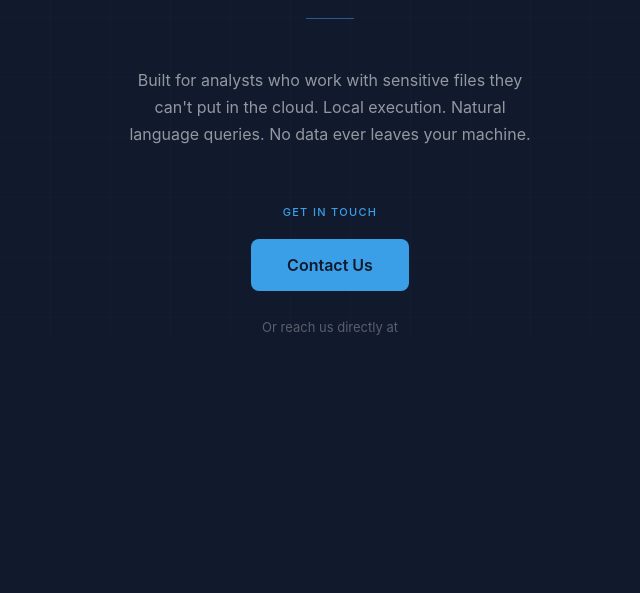
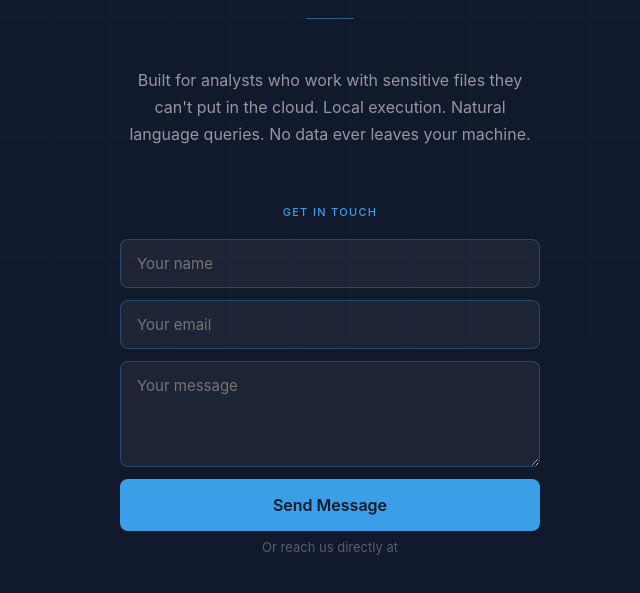
Before and after one commit to smcguan/jetwareai-site, a plain HTML site: page index.html in a window 1280 px wide. Shown: the part 463-1056 px from the top of the page, without its empty margins (310-950 px from the left). Before the commit the page ends 846 px from the top, so only its background shows below. Drawn offline with Linux system fonts and the light colour scheme.

Commit message:
Update index.html

```diff
--- a/index.html
+++ b/index.html
@@ -214,7 +214,15 @@
 
     <div class="cta-label">Get in touch</div>
 
-    <a class="cta-btn" href="https://formspree.io/f/xlgolljk">Contact Us</a>
+    <form action="https://formspree.io/f/xlgolljk" method="POST" style="width:100%;max-width:420px;display:flex;flex-direction:column;gap:12px;">
+  <input type="text" name="name" placeholder="Your name" required
+    style="background:rgba(255,255,255,0.05);border:1px solid rgba(59,159,232,0.3);border-radius:8px;padding:14px 16px;color:#fff;font-size:15px;font-family:inherit;outline:none;">
+  <input type="email" name="email" placeholder="Your email" required
+    style="background:rgba(255,255,255,0.05);border:1px solid rgba(59,159,232,0.3);border-radius:8px;padding:14px 16px;color:#fff;font-size:15px;font-family:inherit;outline:none;">
+  <textarea name="message" placeholder="Your message" rows="4" required
+    style="background:rgba(255,255,255,0.05);border:1px solid rgba(59,159,232,0.3);border-radius:8px;padding:14px 16px;color:#fff;font-size:15px;font-family:inherit;outline:none;resize:vertical;"></textarea>
+  <button type="submit" class="cta-btn" style="margin-bottom:0;">Send Message</button>
+</form>
 
     <div class="contact-line">
       Or reach us directly at <a href="mailto:hello@jetwareai.com"><span class
```
